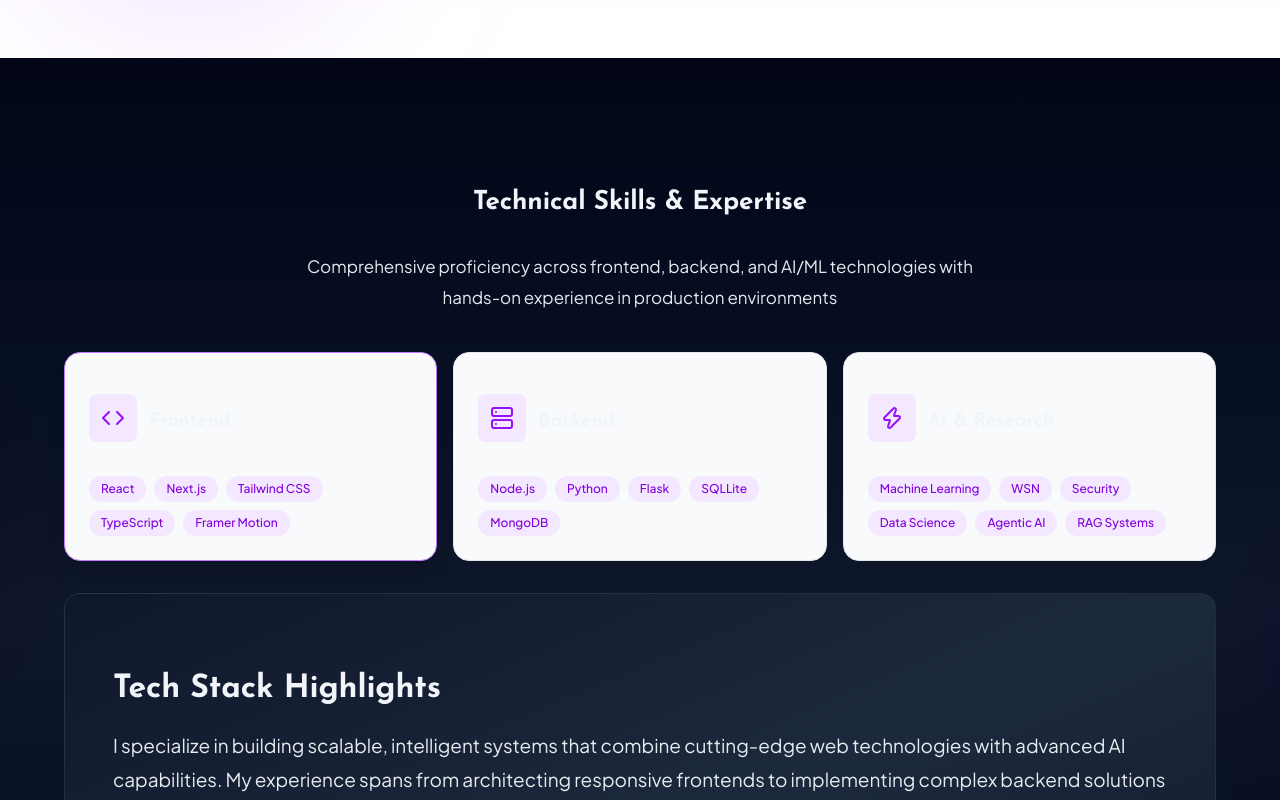
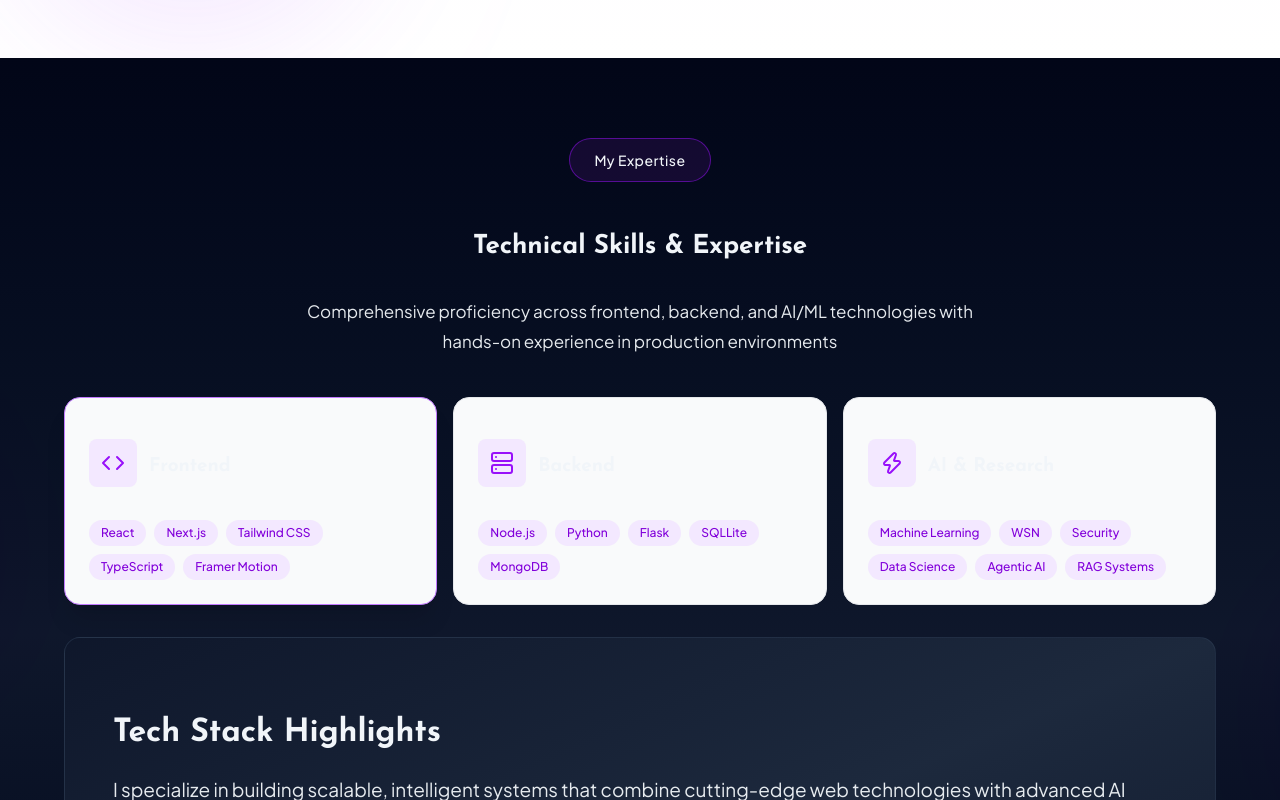
Before and after one commit to Niloy-Pramanik/My-Portfolio-Website, a Next.js app: page / in a window 1280 px wide. Shown: the part 2620-3420 px from the top of the page. Built offline with nearby package versions, Linux system fonts and the light colour scheme.

Commit message:
feat: add premium pill badge labels to Skills and Awards sections

```diff
--- a/src/components/ProjectShowcase.tsx
+++ b/src/components/ProjectShowcase.tsx
@@ -162,6 +162,18 @@
           viewport={{ once: true }}
           className="mb-12 sm:mb-14 md:mb-16 text-center"
         >
+          {/* Pill Badge */}
+          <motion.div
+            initial={{ opacity: 0, y: -10 }}
+            whileInView={{ opacity: 1, y: 0 }}
+            transition={{ duration: 0.5 }}
+            viewport={{ once: true }}
+            className="flex justify-center mb-6"
+          >
+            <span className="inline-flex items-center justify-center px-6 py-2.5 rounded-full border border-purple-600/50 bg-purple-900/20 text-slate-100 font-medium text-sm md:text-base tracking-wide">
+              Award Winning
+            </span>
+          </motion.div>
           <h2 className="text-2xl sm:text-3xl md:text-4xl lg:text-5xl font-extrabold bg-linear-to-r from-purple-600 to-blue-600 dark:from-purple-400 dark:to-blue-400 bg-clip-text text-transparent mb-4">
             Award-Winning Showcase
           </h2>
--- a/src/components/SkillsSection.tsx
+++ b/src/components/SkillsSection.tsx
@@ -127,6 +127,18 @@
           viewport={{ once: true }}
           className="mb-8 sm:mb-10 text-center"
         >
+          {/* Pill Badge */}
+          <motion.div
+            initial={{ opacity: 0, y: -10 }}
+            whileInView={{ opacity: 1, y: 0 }}
+            transition={{ duration: 0.5 }}
+            viewport={{ once: true }}
+            className="flex justify-center mb-6"
+          >
+            <span className="inline-flex items-center justify-center px-6 py-2.5 rounded-full border border-purple-600/50 bg-purple-900/20 text-slate-100 font-medium text-sm md:text-base tracking-wide">
+              My Expertise
+            </span>
+          </motion.div>
           <h2 className="text-2xl sm:text-3xl md:text-4xl font-bold text-slate-900 dark:text-slate-100 mb-2">
             Technical Skills & Expertise
           </h2>
```
